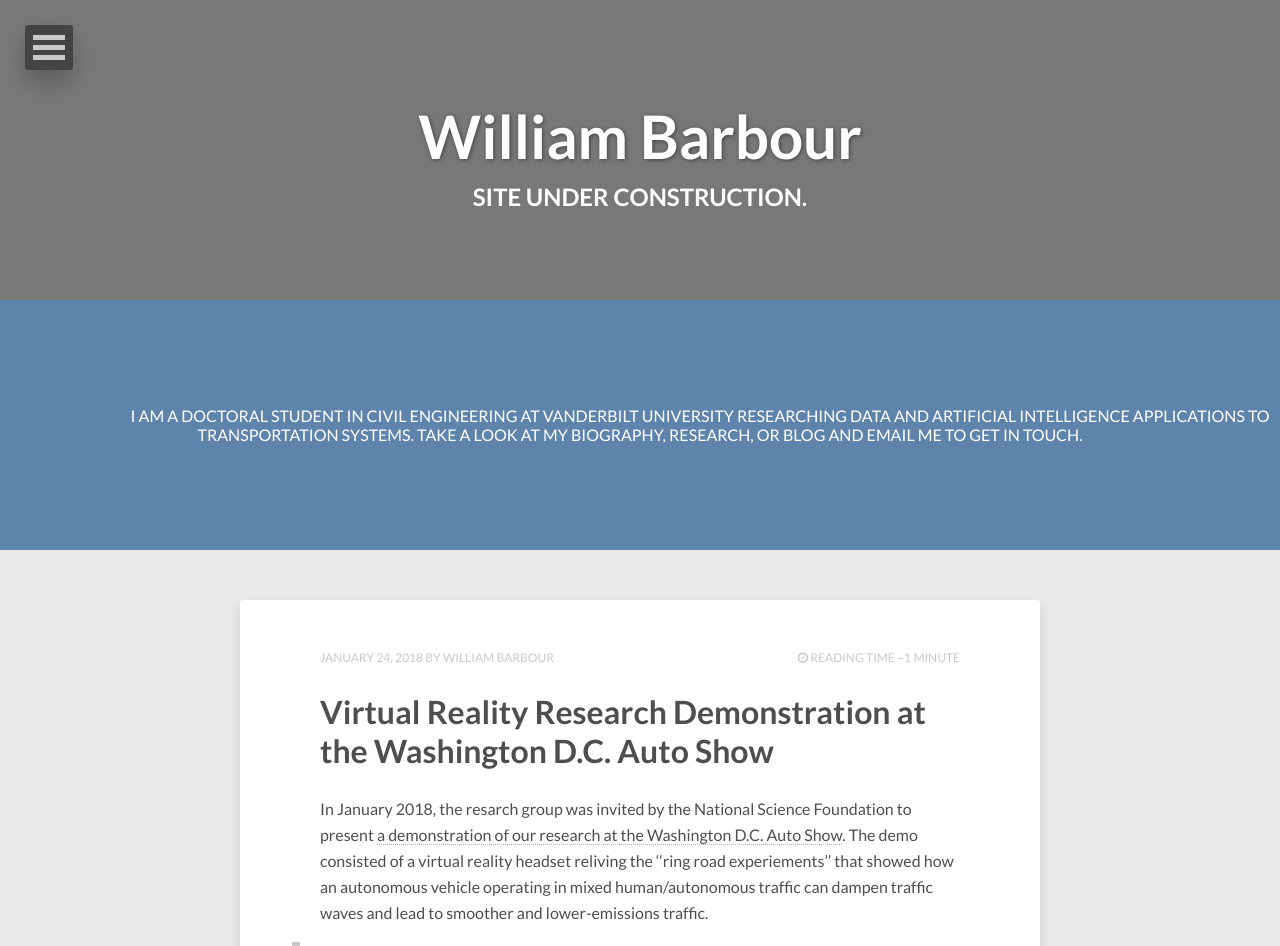
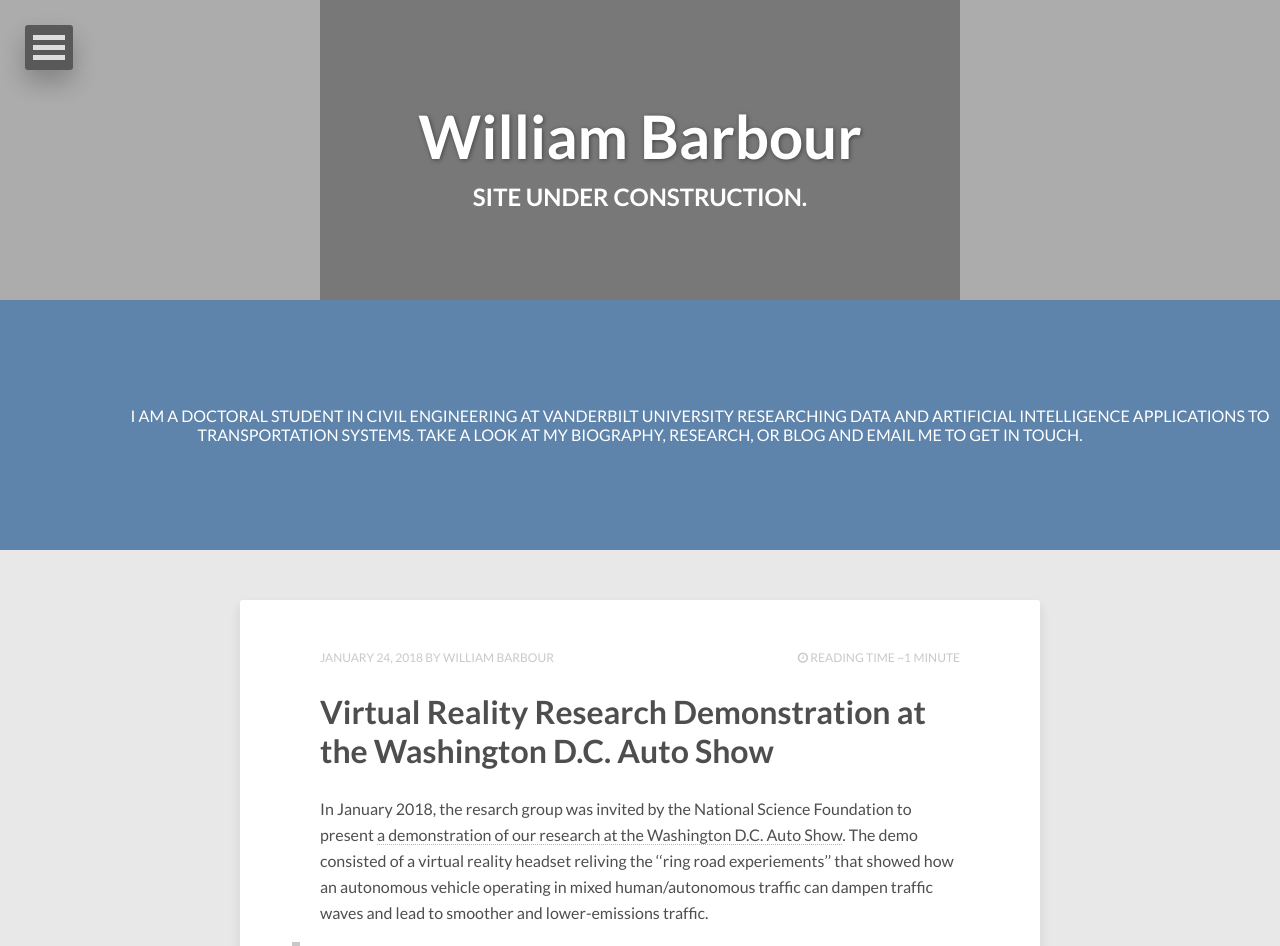
Before and after one commit to barbourww/barbourww.github.io, a Jekyll site: the page built from index.html, in a window 1280 px wide. Shown: the top 946 px of the page. Built offline with Jekyll 4.4.1, drawn with Linux system fonts in a browser that asks for light colours; nearby versions of some CDN libraries; the list of posts is cut into pages by our own code; comment, search, counter and statistics services are not loaded.

Commit message:
Image size

```diff
--- a/_sass/_page.scss
+++ b/_sass/_page.scss
@@ -189,10 +189,10 @@ body {
 
 .entry-image {
 	position: relative;
-	top: -50%;
-	left: -50%;
-	width: 200%;
-	height: 200%;
+	top: 0;
+	left: 0;
+	width: 100%;
+	height: 100%;
 	min-height: $feature-image-height;
 	overflow: hidden;
 
@@ -220,10 +220,10 @@ body {
 
 .secondary-image {
 	position: relative;
-	top: -50%;
-	left: -50%;
-	width: 200%;
-	height: 200%;
+	top: 0;
+	left: 0;
+	width: 100%;
+	height: 100%;
 	min-height: $secondary-image-height;
 	overflow: hidden;
 
```
